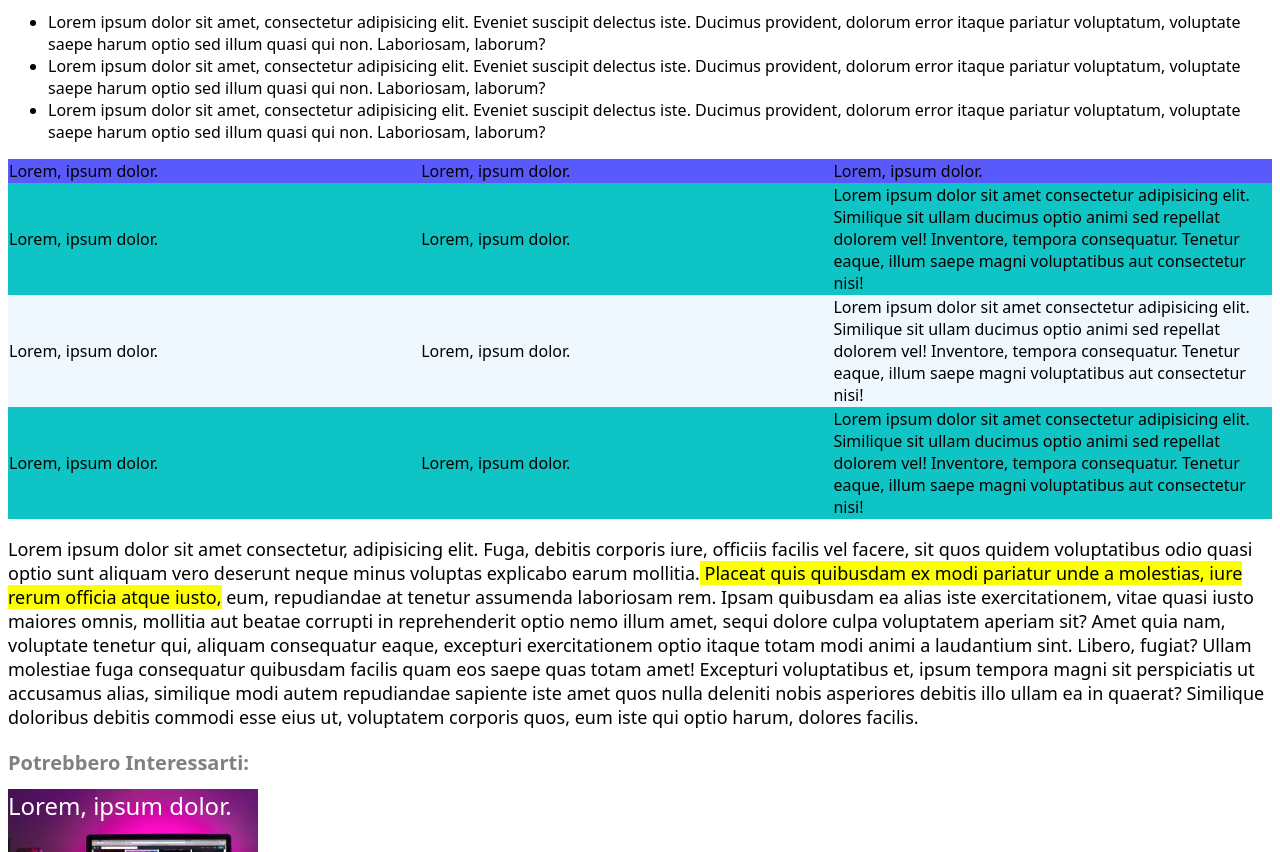
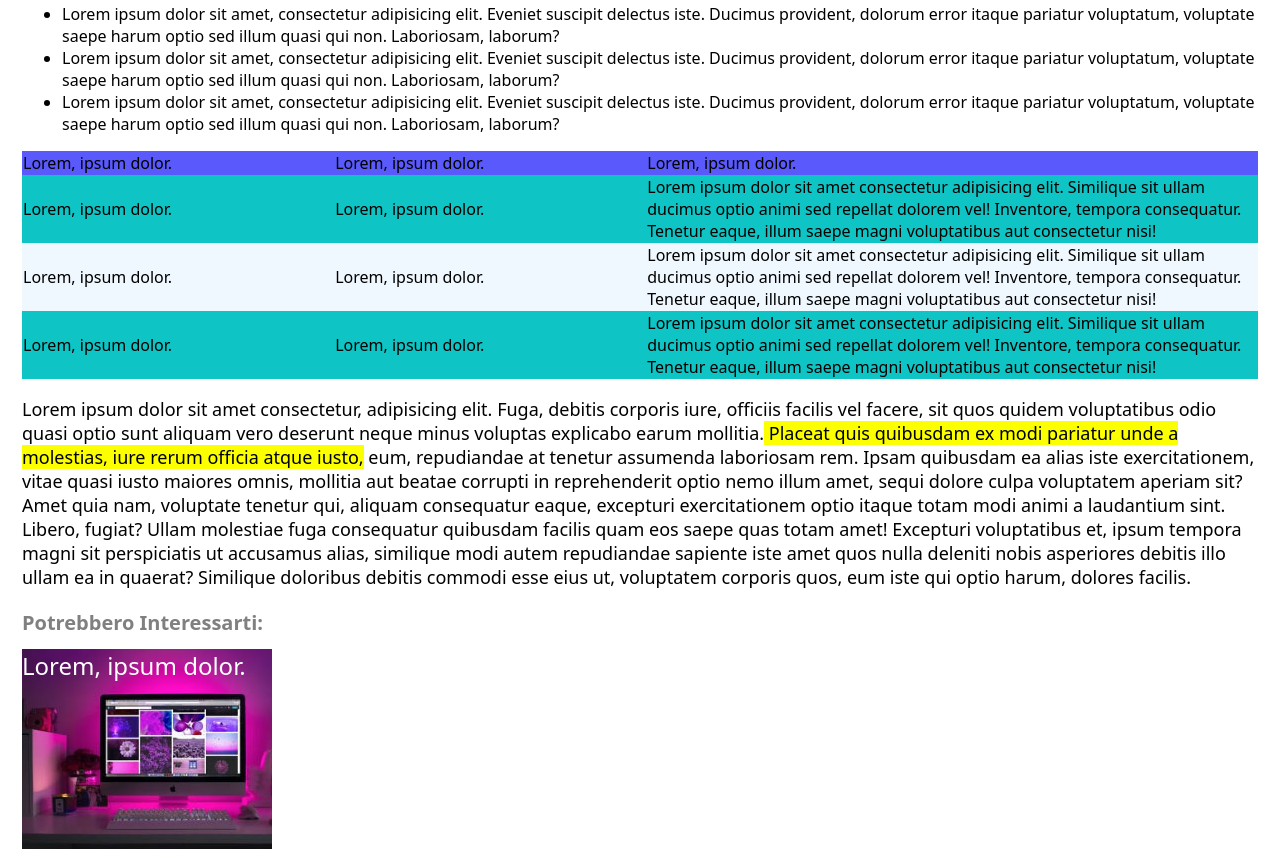
Before and after one commit to AlessandroPuglisi21/html-css-booleaner, a plain HTML site: page index.html in a window 1280 px wide. Shown: the part 1026-1878 px from the top of the page. Drawn offline with Linux system fonts and the light colour scheme.

Commit message:
Last changes

```diff
--- a/css/app.css
+++ b/css/app.css
@@ -1,5 +1,7 @@
 body{
-    font-family:system-ui, -apple-system, BlinkMacSystemFont, 'Segoe UI', Roboto, Oxygen, Ubuntu, Cantarell, 'Open Sans', 'Helvetica Neue', sans-serif
+    font-family:system-ui, -apple-system, BlinkMacSystemFont, 'Segoe UI', Roboto, Oxygen, Ubuntu, Cantarell, 'Open Sans', 'Helvetica Neue', sans-serif;
+    margin: 0%;
+    padding: 0 22px;
 }
 header{
     background-color: cornflowerblue;
@@ -74,3 +76,9 @@ p{
     font-size:20px;
     font-weight: bold;
 }
+.w25{
+    width: 25%;
+}
+.w50{
+    width:49%;
+}
--- a/index.html
+++ b/index.html
@@ -3,7 +3,7 @@
 <head>
     <meta charset="UTF-8">
     <meta name="viewport" content="width=device-width, initial-scale=1.0">
-    <title>Document</title>
+    <title>The Booleaner</title>
     <link rel="stylesheet" href="./css/app.css">
 </head>
 <body>
@@ -40,9 +40,9 @@
     <section>
         <table>
             <thead>
-                <td>Lorem, ipsum dolor.</td>
-                <td>Lorem, ipsum dolor.</td>
-                <td>Lorem, ipsum dolor.</td>
+                <td class="w25">Lorem, ipsum dolor.</td>
+                <td class="w25">Lorem, ipsum dolor.</td>
+                <td class="w50">Lorem, ipsum dolor.</td>
             </thead>
             <tbody>
                 <td>Lorem, ipsum dolor.</td>
```
